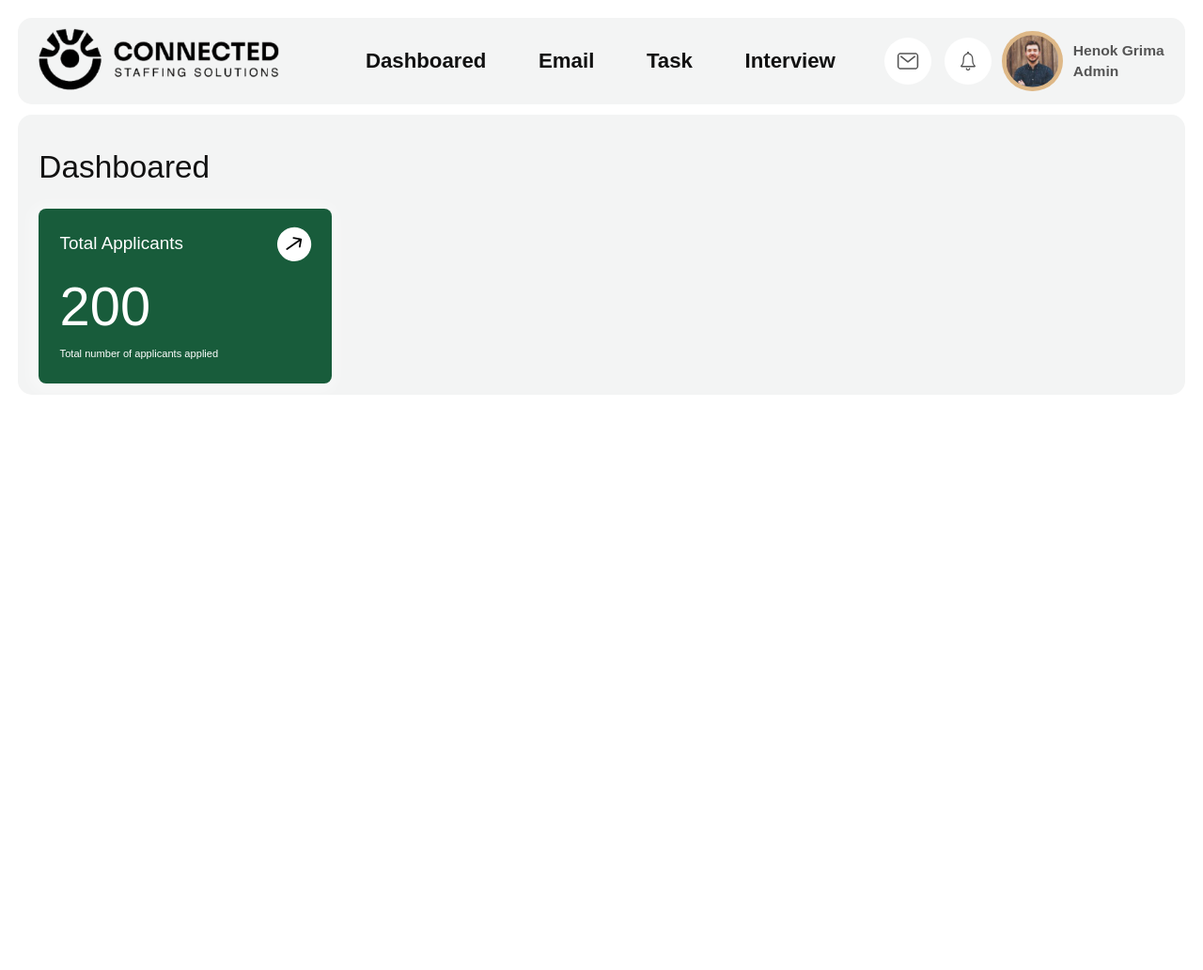
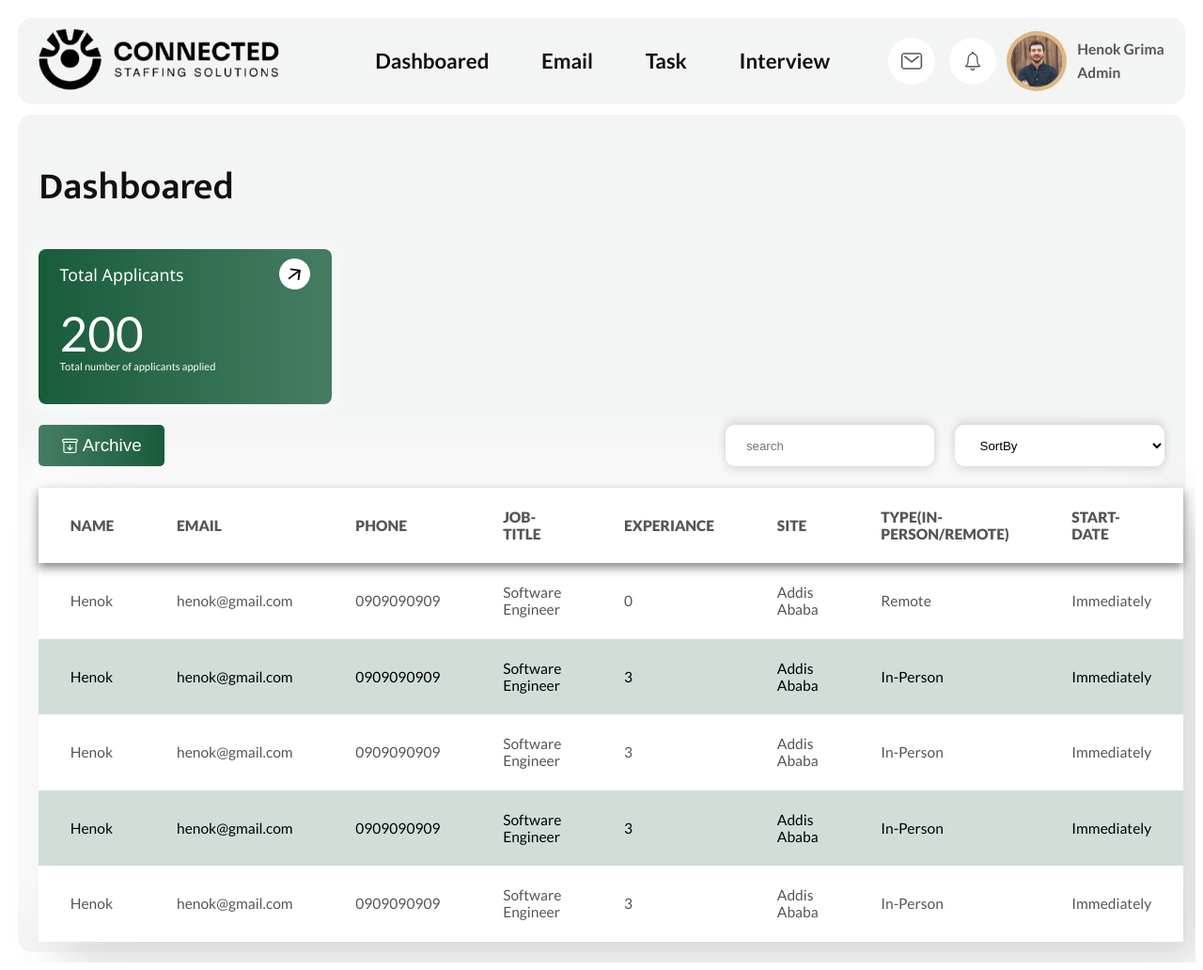
Before and after one commit to henok28/Job-Application-Filtering-System, a React app in the folder frontend/: page / in a window 1280 px wide. Shown: the whole page at 94% size. Before the commit the page ends 800 px from the top, so only its background shows below. Built offline with nearby package versions, Linux system fonts and the light colour scheme.

Commit message:
UI changes and table

```diff
--- a/frontend/src/components/Dashboared/Dashboared.jsx
+++ b/frontend/src/components/Dashboared/Dashboared.jsx
@@ -1,84 +1,82 @@
 import clsx from "clsx";
 import styles from "./Dashboared.module.css";
-import { IoCheckmarkCircleOutline } from "react-icons/io5";
+import { IoArchiveOutline } from "react-icons/io5";
 import { MdArrowOutward } from "react-icons/md";
-
-import { IoIosArrowRoundForward } from "react-icons/io";
 
 export function Dashboared() {
   return (
     <main>
       <section className={clsx(styles.sectionDashboared, styles.container)}>
-        <div className={styles.dashboaredHeader}>
-          <h1>Dashboared</h1>
-        </div>
-        <div className={styles.dataSection}>
-          <div className={styles.card}>
-            <div className={styles.cardHeader}>
-              <p>Total Applicants</p>
-              <IoIosArrowRoundForward className={styles.cardIcon} />
-            </div>
-            <div className={styles.cardDescription}>
-              <span>200</span>
-            </div>
-            <div className={styles.cardInfo}>
-              <span>Total number of applicants applied</span>
-            </div>
-          </div>
-        </div>
+        <DashboardInfoSection />
+        <DashboardApplicantTable />
       </section>
     </main>
   );
 }
 
-function Header() {
+function DashboardInfoSection() {
   return (
-    <div className={styles.header}>
+    <>
+      <div className={styles.dashboaredInformationTab}>
+        <DashboardHeader />
+        <DashboardDataSection />
+      </div>
+    </>
+  );
+}
+
+function DashboardHeader() {
+  return (
+    <div className={styles.dashboaredHeader}>
       <h1>Dashboared</h1>
     </div>
   );
 }
 
-function Card() {
+function DashboardDataSection() {
   return (
-    <div className={styles.cards}>
+    <div className={clsx(styles.dataSection, styles.cards)}>
+      <DashboardCard />
+    </div>
+  );
+}
+
+function DashboardCard() {
+  return (
     <div className={styles.card}>
       <div className={styles.cardHeader}>
-          <IoCheckmarkCircleOutline className={styles.cardIcon} />
+        <p>Total Applicants</p>
         <MdArrowOutward className={styles.cardIcon} />
       </div>
-        <p>Total Applications</p>
 
       <div className={styles.cardDescription}>
-          <p>420</p>
-          <span>Total Applied Applicants </span>
+        <span>200</span>
       </div>
-      </div>
-      <div className={styles.card}>
-        <div></div>
+
+      <div className={styles.cardInfo}>
+        <span>Total number of applicants applied</span>
       </div>
     </div>
   );
 }
 
-function Table() {
+function DashboardApplicantTable() {
   return (
-    <div class="dashboared-table">
-      <table>
-        <caption>Applicants</caption>
-
-        <thead>
-          <tr>
-            <td colspan="5">
-              <div class="sortBy">
-                <div class="filter-btns">
-                  <button>⬇️Import To</button>
-                  {/* <button>Starting Date</button>  */}
+    <div className={styles.dashboaredTable}>
+      <div className={styles.filters}>
+        <div>
+          <button className={styles.importBtn}>
+            <IoArchiveOutline className={styles.importBtnIcon} />
+            Archive
+          </button>
+        </div>
+        <div className={styles.filterRigthTab}>
+          <div className={styles.queryTab}>
+            <input type="search" placeholder="search" />
           </div>
 
-                <input type="search" placeholder="search" />
-
-                <select name="sort" id="sortBy" aria-placeholder="Hl">
+          <div className={styles.sortBy}>
+            <select name="sort" id="sortBy">
               <option value="" disabled selected>
                 SortBy
               </option>
@@ -87,36 +85,81 @@ function Table() {
               <option value="start-data">Start-Date</option>
             </select>
           </div>
-            </td>
+        </div>
+      </div>
+      <table>
+        <thead>
+          <tr>
+            {/* <!-- <td>&nbsp;</td> --> */}
+            <th>Name</th>
+            <th>Email</th>
+            <th>Phone</th>
+            <th>Job-Title</th>
+            <th>Experiance</th>
+            <th>Site</th>
+            <th>Type(In-person/Remote)</th>
+            <th>Start-Date</th>
           </tr>
         </thead>
 
+        <tbody>
           <tr>
-          {/* <td>&nbsp;</td>  */}
-          <th>Name</th>
-          <th>Email</th>
-          <th>Job-Title</th>
-          <th>Site</th>
-          <th>Start-Date</th>
-        </tr>
-
-        <tr>
-          {/* <td><input type="checkbox" /></td> */}
+            {/* <!-- <td><input type="checkbox" /></td> --> */}
             <td data-cell="name">Henok</td>
             <td data-cell="email">henok@gmail.com</td>
+            <td data-cell="phone">0909090909</td>
             <td data-cell="job-title">Software Engineer</td>
+            <td data-cell="experiance">0</td>
             <td data-cell="site">Addis Ababa</td>
+            <td data-cell="type">Remote</td>
             <td data-cell="start-date">Immediately</td>
           </tr>
 
           <tr>
-          {/* <td><input type="checkbox" /></td>  */}
+            {/* <!-- <td><input type="checkbox" /></td> --> */}
             <td data-cell="name">Henok</td>
             <td data-cell="email">henok@gmail.com</td>
+            <td data-cell="phone">0909090909</td>
             <td data-cell="job-title">Software Engineer</td>
+            <td data-cell="experiance">3</td>
             <td data-cell="site">Addis Ababa</td>
+            <td data-cell="type">In-Person</td>
             <td data-cell="start-date">Immediately</td>
           </tr>
+          <tr>
+            {/* <!-- <td><input type="checkbox" /></td> --> */}
+            <td data-cell="name">Henok</td>
+            <td data-cell="email">henok@gmail.com</td>
+            <td data-cell="phone">0909090909</td>
+            <td data-cell="job-title">Software Engineer</td>
+            <td data-cell="experiance">3</td>
+            <td data-cell="site">Addis Ababa</td>
+            <td data-cell="type">In-Person</td>
+            <td data-cell="start-date">Immediately</td>
+          </tr>
+          <tr>
+            {/* <!-- <td><input type="checkbox" /></td> --> */}
+            <td data-cell="name">Henok</td>
+            <td data-cell="email">henok@gmail.com</td>
+            <td data-cell="phone">0909090909</td>
+            <td data-cell="job-title">Software Engineer</td>
+            <td data-cell="experiance">3</td>
+            <td data-cell="site">Addis Ababa</td>
+            <td data-cell="type">In-Person</td>
+            <td data-cell="start-date">Immediately</td>
+          </tr>
+          <tr>
+            {/* <!-- <td><input type="checkbox" /></td> --> */}
+            <td data-cell="name">Henok</td>
+            <td data-cell="email">henok@gmail.com</td>
+            <td data-cell="phone">0909090909</td>
+            <td data-cell="job-title">Software Engineer</td>
+            <td data-cell="experiance">3</td>
+            <td data-cell="site">Addis Ababa</td>
+            <td data-cell="type">In-Person</td>
+            <td data-cell="start-date">Immediately</td>
+          </tr>
+        </tbody>
       </table>
     </div>
   );
--- a/frontend/src/components/Dashboared/Dashboared.module.css
+++ b/frontend/src/components/Dashboared/Dashboared.module.css
@@ -26,26 +26,20 @@
 .sectionDashboared {
 }
 
-h1 {
-  color: #111;
-  font-size: 3rem;
-  font-weight: 500;
-}
-
 .dashboaredHeader {
 }
 
 .dataSection {
   display: flex;
   gap: 1rem;
-  align-items: center;
 }
 .card {
   width: 24rem;
-  height: 12rem;
+  height: 10rem;
   padding: 2.4rem 2rem;
   border-radius: 8px;
-  background-color: #185c3b;
+  background-image: linear-gradient(90deg, #185c3b, #467d62);
+
   /* background-color: #fff; */
   box-shadow: -2px 2px 15px 5px rgba(255, 255, 255, 0.5);
   /* font-size: 1.8rem; */
@@ -57,29 +51,131 @@ h1 {
   display: flex;
   align-items: center;
   justify-content: space-between;
-  margin-top: -2rem;
-  font-size: 1.7rem;
+  margin-top: -3rem;
+  font-size: 1.6rem;
 }
-.cardIcon {
-  width: 3.2rem;
-  height: 3.2rem;
+.cardHeader .cardIcon {
+  /* width: 3rem;
+  height: 3rem; */
 
-  rotate: calc(-35deg);
+  rotate: calc(8deg);
   background-color: white;
-  /* padding: 0.5rem; */
+  padding: 0.5rem;
   border-radius: 50%;
   color: black;
-  /* font-size: 2rem; */
-  align-self: center;
+  font-size: 2rem;
 }
 
 .cardDescription {
-  font-size: 5.2rem;
+  font-size: 4.6rem;
   align-self: center;
   line-height: 1;
 }
 
-.cardInfo {
+.carInfo {
   align-self: end;
   font-size: 1rem;
 }
+
+/* -------------------------------------------------------------- */
+/* DASHBOARED TABLE STYLE */
+/* -------------------------------------------------------------- */
+
+.dashboaredTable {
+  margin-top: 2rem;
+}
+
+.filters {
+  display: flex;
+  justify-content: space-between;
+}
+.filterRigthTab {
+  display: flex;
+  gap: 2rem;
+  align-items: center;
+}
+
+.queryTab input {
+  background-color: white;
+  border: none;
+  width: 20rem;
+  height: 1rem;
+  border-radius: 10px;
+  padding: 2rem;
+  box-shadow:
+    0 5px 10px hsl(0 0% 0%/0.1),
+    0 -5px 10px hsl(0 0% 0%/0.1);
+}
+
+.sortBy select {
+  background-color: white;
+  border: none;
+  outline: none;
+  width: 20rem;
+  height: 4rem;
+  box-sizing: border-box;
+  padding: 0 2rem;
+  border-radius: 10px;
+  box-shadow:
+    0 5px 10px hsl(0 0% 0%/0.1),
+    0 -5px 10px hsl(0 0% 0%/0.1);
+}
+
+.importBtn {
+  width: 12rem;
+  text-align: center;
+  background-image: linear-gradient(90deg, #467d62, #185c3b);
+
+  color: white;
+  border: none;
+  outline: none;
+  padding: 1rem 2rem;
+  border-radius: 5px;
+  font-size: 1.7rem;
+  text-align: center;
+  align-items: center;
+
+  position: relative;
+  transition: all 0.2s;
+
+  display: flex;
+  justify-content: space-around;
+  align-items: center;
+}
+
+table {
+  border-collapse: collapse;
+  width: 100%;
+
+  background: #ffffff;
+  box-shadow:
+    25px 25px 54px #d9d9d9,
+    -25px -25px 54px #ffffff;
+  margin-top: 2rem;
+  /* padding: 3rem; */
+}
+
+thead {
+  text-align: start;
+
+  box-shadow: 0 5px 10px #888;
+  padding: 1rem 0.5rem;
+}
+
+th {
+  padding: 2rem 3rem;
+  font-size: 1.4rem;
+  text-transform: uppercase;
+  font-weight: 900;
+  text-align: start;
+}
+
+td {
+  padding: 2rem 3rem;
+  font-size: 1.4rem;
+}
+
+tr:nth-child(even) {
+  background-color: #d1ded8;
+  color: black;
+}
--- a/frontend/src/index.css
+++ b/frontend/src/index.css
@@ -29,7 +29,9 @@ Default: 1
     source-code-pro, Menlo, Monaco, Consolas, "Courier New", monospace;
 } */
 
-@import url("https://fonts.googleapis.com/css2?family=Inter:ital,opsz,wght@0,14..32,100..900;1,14..32,100..900&display=swap");
+/* @import url("https://fonts.googleapis.com/css2?family=Inter:ital,opsz,wght@0,14..32,100..900;1,14..32,100..900&display=swap"); */
+
+@import url("https://fonts.googleapis.com/css2?family=Lato:ital,wght@0,100;0,300;0,400;0,700;0,900;1,100;1,300;1,400;1,700;1,900&family=Mukta:wght@200;300;400;500;600;700;800&family=Noto+Sans:ital,wght@0,100..900;1,100..900&display=swap");
 html {
   font-size: 69.5%;
   overflow-x: hidden;
@@ -37,17 +39,25 @@ html {
 }
 
 body {
-  font-family: "Rubik", sans-serif;
+  /* font-family: "Rubik", sans-serif;
   line-height: 1;
   font-weight: 400;
   color: #555;
-  /* This works if their is noting positioned absolutely in relation to the body */
+  overflow-x: hidden; */
+  font-family: "Lato", sans-serif;
+  font-weight: 400;
+  color: #555;
   overflow-x: hidden;
 }
-/* .container {
-  margin: 1rem 1rem;
-  padding: 1rem 2rem;
-  background-color: #f3f4f4;
-  box-shadow: -2px 2px 15px 5px rgba(255, 255, 255, 0.5);
-  border-radius: 15px;
-} */
+
+h1 {
+  color: #111;
+  font-family: "Mukta", sans-serif;
+  font-weight: 600; /* Bold */
+  font-size: 3.6rem;
+}
+
+p {
+  font-family: "Noto Sans", sans-serif;
+  font-weight: 400;
+}
```
Lines whose indentation alone changed are shown as unchanged.
